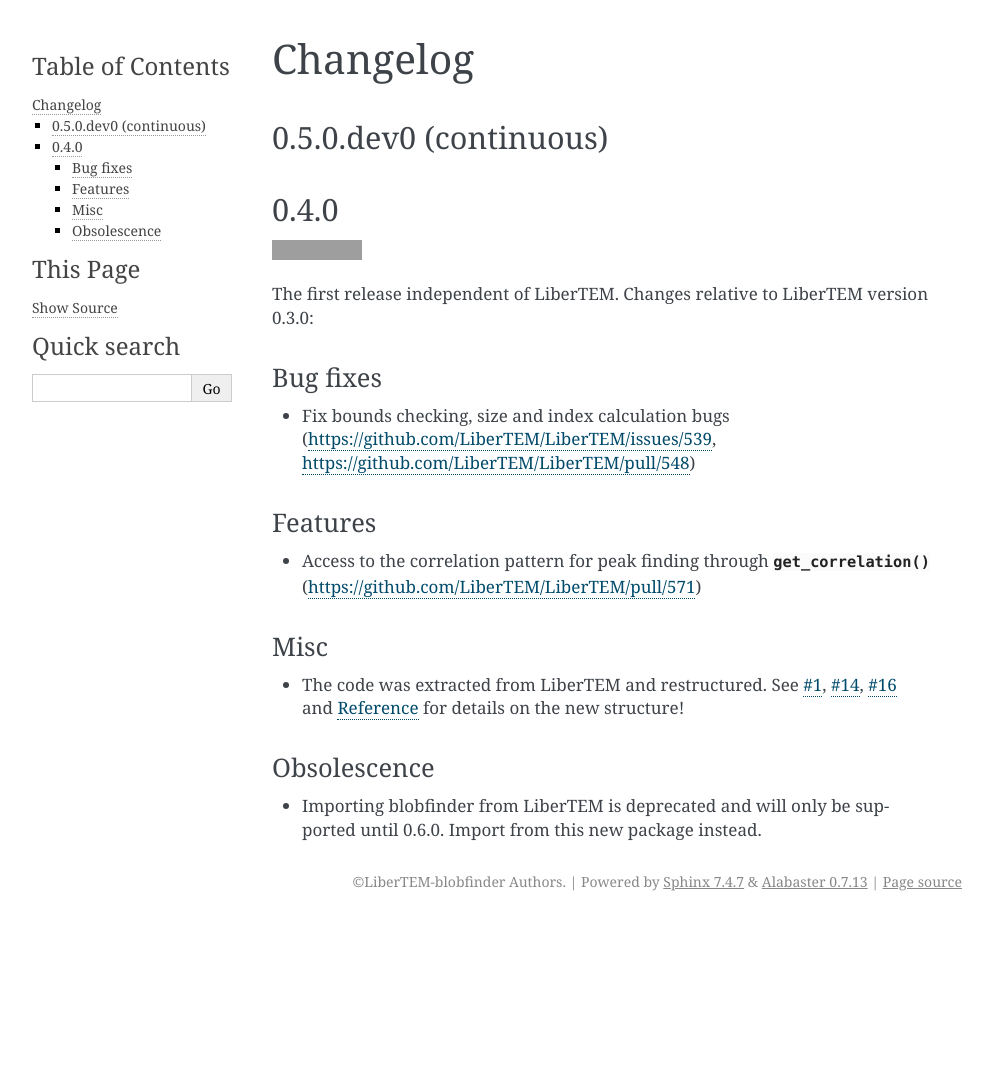
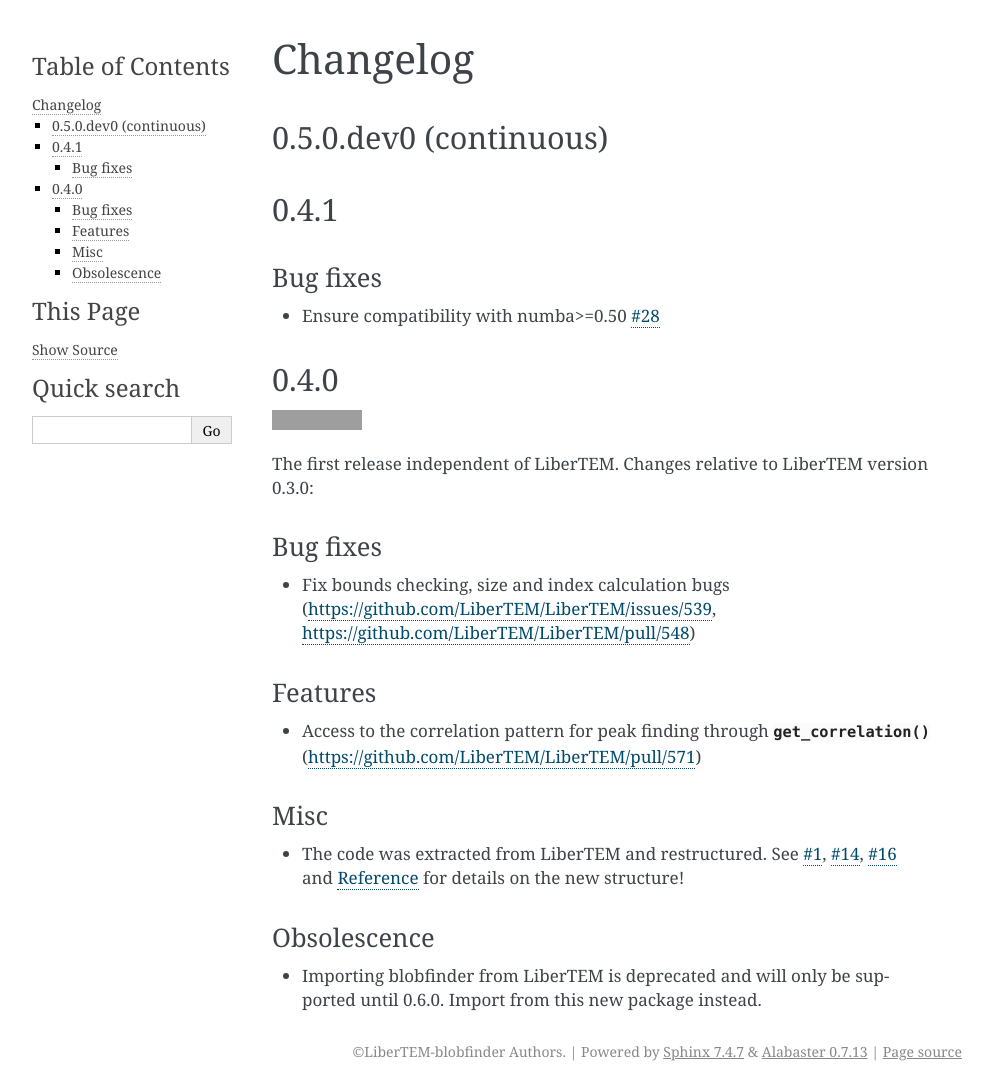
Before and after one commit to LiberTEM/LiberTEM-blobfinder, a Sphinx documentation site: the page built from docs/source/changelog.rst, in a window 1280 px wide. Shown: the whole page, without its empty margins (148-1141 px from the left). Built offline with Sphinx 7.4.7, drawn with Linux system fonts in a browser that asks for light colours; pages that are not in the unit, such as notebooks, are missing from menus; before the commit the page ends 921 px from its top, so only the background shows below that; grey boxes are pictures that could not be loaded.

Commit message:
Add changelog entry for 0.4.1

```diff
--- a/docs/source/changelog.rst
+++ b/docs/source/changelog.rst
@@ -14,6 +14,15 @@ Changelog
 ..    changelog/*/*
 
 .. _latest:
+
+0.4.1
+#####
+
+Bug fixes
+---------
+
+* Ensure compatibility with numba>=0.50 :pr:`28`
+
 .. _`v0-4-0`:
 
 0.4.0
```
